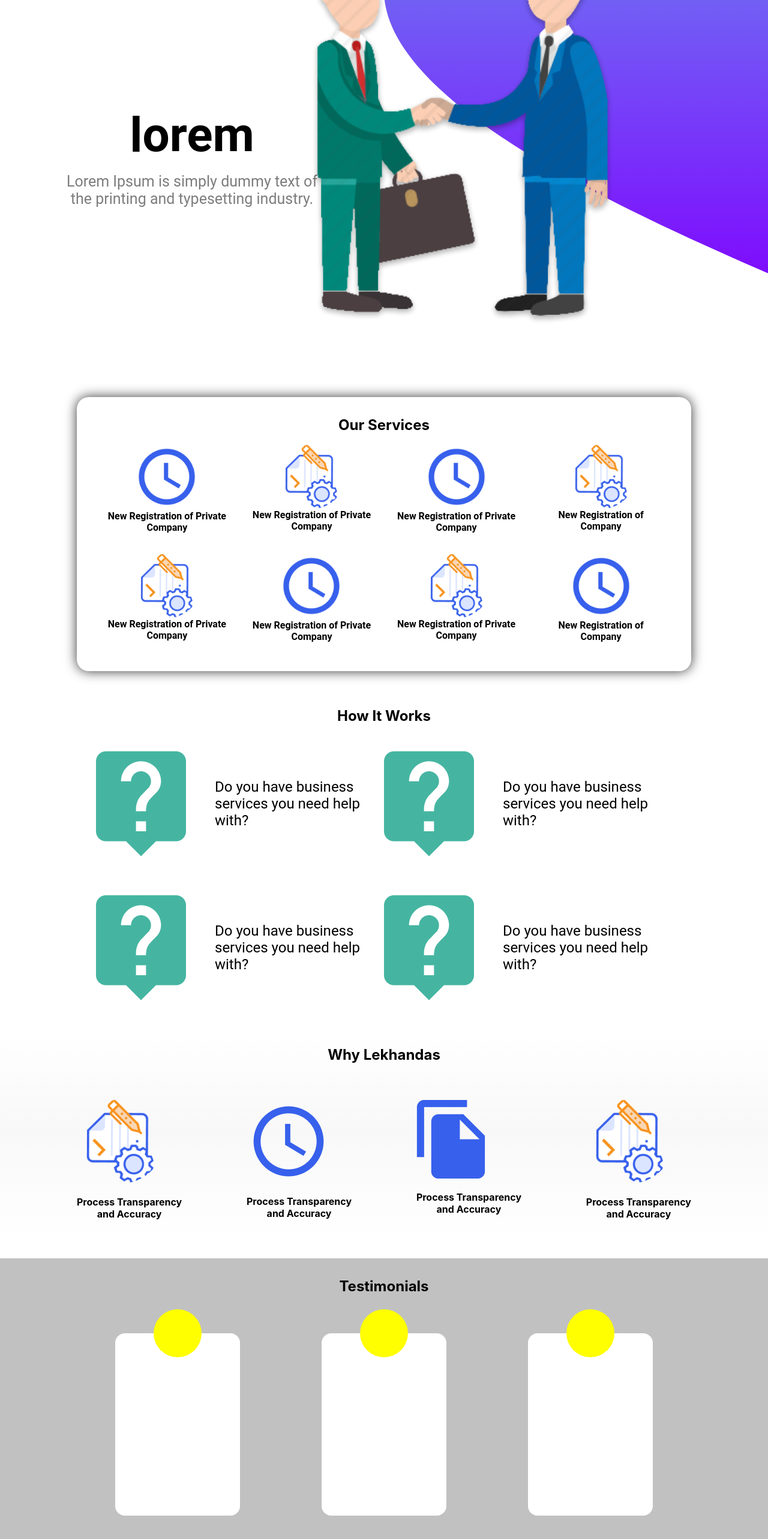
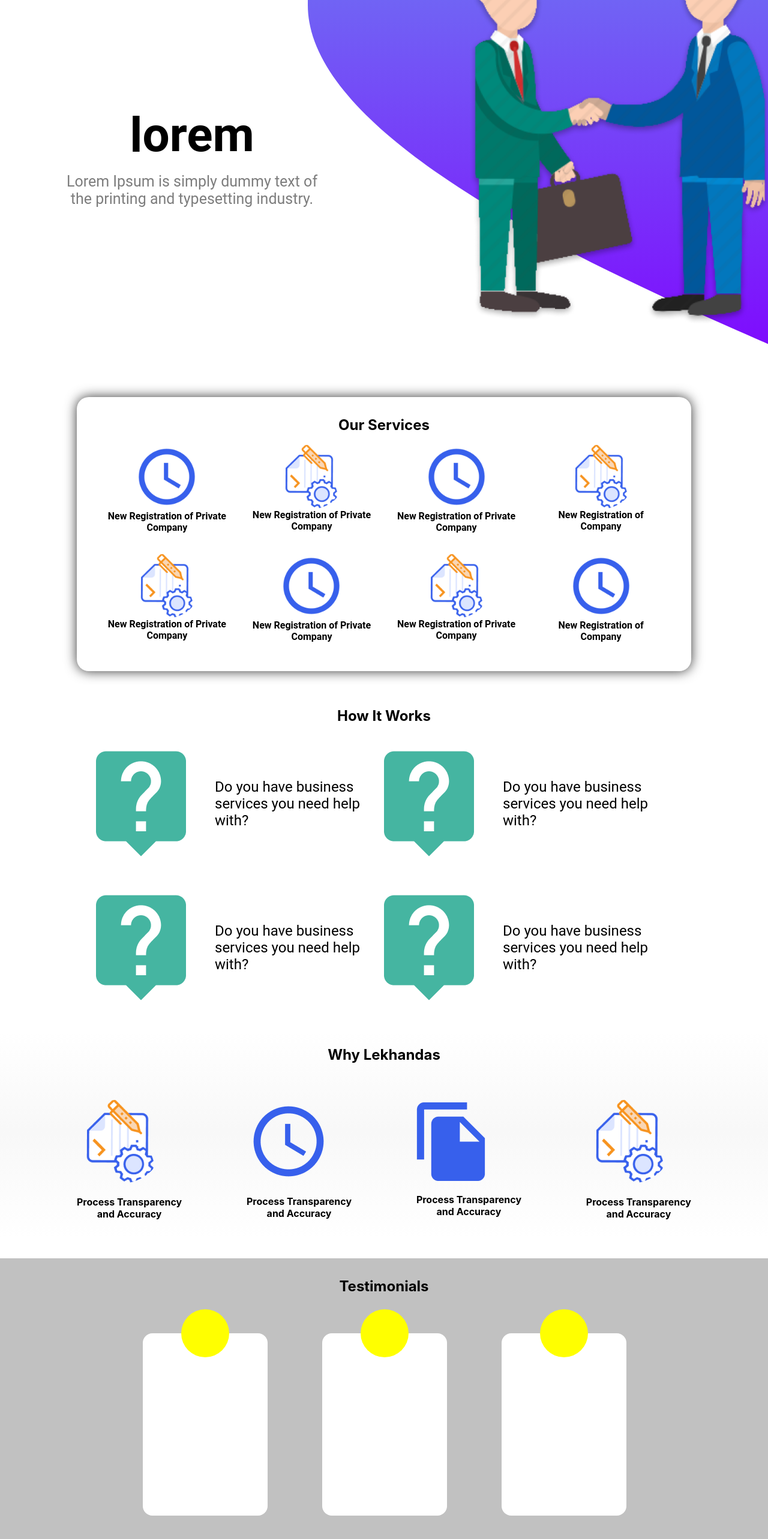
Before and after one commit to aamir095/frontendlekhandas, a React (Create React App) app: page / in a window 1280 px wide. Shown: the part 218-2784 px from the top of the page at 60% size. Built offline with nearby package versions, Linux system fonts and the light colour scheme.

Commit message:
testimonials changed

```diff
--- a/package.json
+++ b/package.json
@@ -11,6 +11,7 @@
     "bootstrap": "^4.4.1",
     "flexbox-react": "^4.4.0",
     "graphql": "^14.6.0",
+    "jquery": "^3.4.1",
     "node-sass": "^4.13.1",
     "pure-react-carousel": "^1.25.2",
     "react": "^16.12.0",
--- a/src/pages/content/Content1.js
+++ b/src/pages/content/Content1.js
@@ -13,7 +13,7 @@ export default class Content1 extends Component {
                 </div>
                 <div className="right">
                 <div className="background">
-                <svg width="50vw"  viewBox="0 0 746 778" fill="none" xmlns="http://www.w3.org/2000/svg">
+                <svg  height="100vh"  viewBox="0 0 746 778" fill="none" xmlns="http://www.w3.org/2000/svg">
                 <path d="M0 -11.7869H758.6V759.989C1354.28 862.248 -2.14294e-05 511.919 0 142.568C2.14294e-05 -226.782 0 -11.7869 0 -11.7869Z" fill="url(#paint0_linear)"/>
                 <defs>
                 <linearGradient id="paint0_linear" x1="468.402" y1="-12.669" x2="468.402" y2="772.695" gradientUnits="userSpaceOnUse">
--- a/src/pages/content/Testimonials.js
+++ b/src/pages/content/Testimonials.js
@@ -2,17 +2,54 @@
 import React, {Component} from "react";
 import './testimonials.scss';
 import girl from '../../assets/images/girl.png';
+import Slider from "react-slick";
+import './association.scss';
+import "slick-carousel/slick/slick.css";
+import "slick-carousel/slick/slick-theme.css";
+
 
 
 export default class Testimonials extends React.Component{
     render(){
+      const settings = {
+         dots: true,
+         infinite: true,
+         speed: 500,
+         slidesToShow: 3,
+         slidesToScroll: 3
+       };
         return(
 
             <div  id='testimonial'>
                <div className="grey-box">
-                   <h2>Testimonials</h2>
+               <h2>Testimonials</h2>
+
                    <div className="center">
-                <div className='total-box'>
+
+
+              <Slider {...settings}>
+              <div className='total-box middle'>
+                   <div className="image">
+
+
+
+                   </div>
+                   <p></p>
+
+                </div>
+
+
+                <div className='total-box middle'>
+                   <div className="image">
+
+
+
+                   </div>
+                   <p></p>
+
+                </div>
+
+                <div className='total-box middle'>
                    <div className="image">
 
                    </div>
@@ -20,23 +57,14 @@ export default class Testimonials extends React.Component{
 
                 </div>
 
-                <div className='total-box'>
-                   <div className="image">
-
-                   </div>
-                   <p></p>
-
-                </div>
-
-                <div className='total-box'>
+                <div className='total-box middle'>
                    <div className="image">
 
                    </div>
                    <p> </p>
 
                 </div>
-
-
+                </Slider>
 
 
             </div>
--- a/src/pages/content/association.scss
+++ b/src/pages/content/association.scss
@@ -49,5 +49,6 @@
         display: flex !important;
         justify-content: center;
     }
+
     margin-bottom: 4em;
 }
--- a/src/pages/content/content1.scss
+++ b/src/pages/content/content1.scss
@@ -5,15 +5,18 @@
         padding: 0;
     }
     height: 100vh;
-    width: 98vw;
+    display: flex;
+    flex-direction: row;
+    // position: relative;
     .left{
-        position: absolute;
+        // position: absolute;
         display: flex;
         height: 100vh;
         width: 50vw;
         flex-direction: column;
         justify-content: center;
         align-items: center;
+        z-index: 2;
         h1{
             font-family: Roboto;
             font-style: normal;
@@ -36,19 +39,24 @@
 
     }
     .right{
-        position: absolute;
-        right: 0;
+        position: relative;
+       right: 0;
+       top: 0;
         height: 100vh;
-        // width: 47vw;
+
+        width: 50vw;
         .image{
             position: absolute;
             top: 5vh;
-            right: 20vw;
+            left: 11vw;
+            height: 100vh;
             img{
-                height: 80vh;
+                height: 80%;
             }
-;
-
+        }
+        svg{
+            position: absolute;
+            right: 0;
         }
 
     }
--- a/src/pages/content/testimonials.scss
+++ b/src/pages/content/testimonials.scss
@@ -14,16 +14,27 @@
     .center{
         width: 70vw;
         margin: auto;
-        display: flex;
-        justify-content: space-between;
-        flex-wrap: wrap;
+        display: block;
+        .slick-slide {
+            div:first-child{
+                display: flex;
+                justify-content: center;
+                align-items: center;
+            }
+
+        }
+        button{
+            display: none !important;
+        }
+
+
 
     }
 
     .total-box{
-        display: flex;
+        display: flex !important;
         justify-content: center;
-        width:13rem;
+        width:13rem !important;
         height:17rem;
         background-color: white;
         padding:1em 0;
@@ -38,6 +49,7 @@
             background-color: yellow;
             border-radius: 2.5em;
             top:-2.5em;
+            align-items: center;
         }
     }
 
--- a/src/pages/content/whylekhandas.scss
+++ b/src/pages/content/whylekhandas.scss
@@ -12,6 +12,8 @@
         display: flex;
         justify-content:space-between;
         padding: 1rem !important;
+        flex-wrap: wrap;
+        align-items: center;
 
 
     }
--- a/src/pages/header/Header.js
+++ b/src/pages/header/Header.js
@@ -2,11 +2,13 @@ import React from 'react';
 import Flexbox from 'flexbox-react';
 import './Header.scss';
 import Lekhandas from '../../assets/Lekhandas.png';
+import $ from 'jquery';
 
 
 
 
 export default class Header extends React.Component{
+
 
     render(){
         return(
@@ -25,7 +27,7 @@ export default class Header extends React.Component{
                             <a href="#">Home</a>
                             </span>
                             <span >
-                            <a href="#">Services</a>
+                            <a href="#" onClick={this.showhide} >Services</a>
                             </span>
                             <span>
                             <a href="#">About Us</a>
--- a/src/pages/header/Header.scss
+++ b/src/pages/header/Header.scss
@@ -2,7 +2,7 @@
 
     height: 10vh;
     position: fixed;
-    z-index: 1;
+    z-index: 2;
 
     background-color: #fff;
     width: 98.7vw;
@@ -157,6 +157,8 @@
         background-color: #fff;
         height: auto;
         padding: 2vh 0;
+        width: 100vw;
+        z-index: 4;
         h2{
             margin: 0 0 1em 0;
             padding: 0;
```
Also changed, not shown: 1 other file (tests, documents, lock files or other folders).
